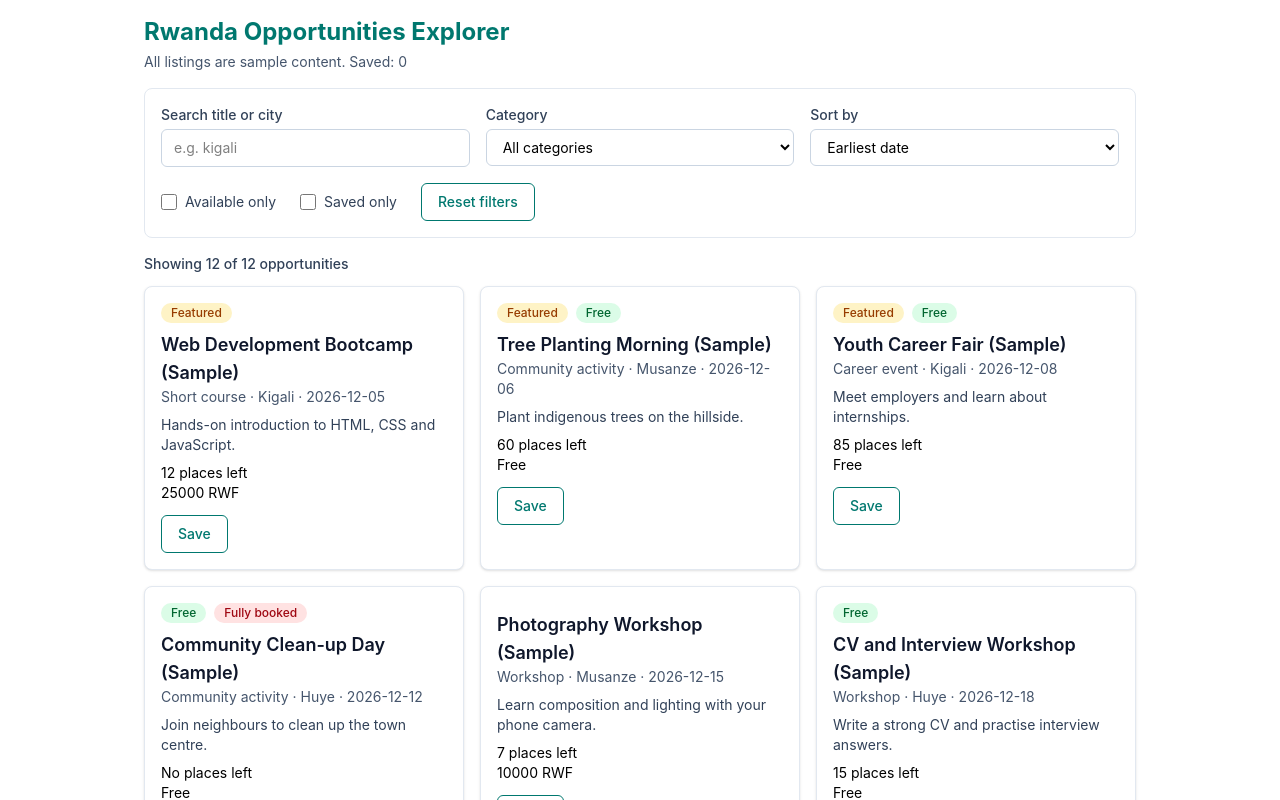
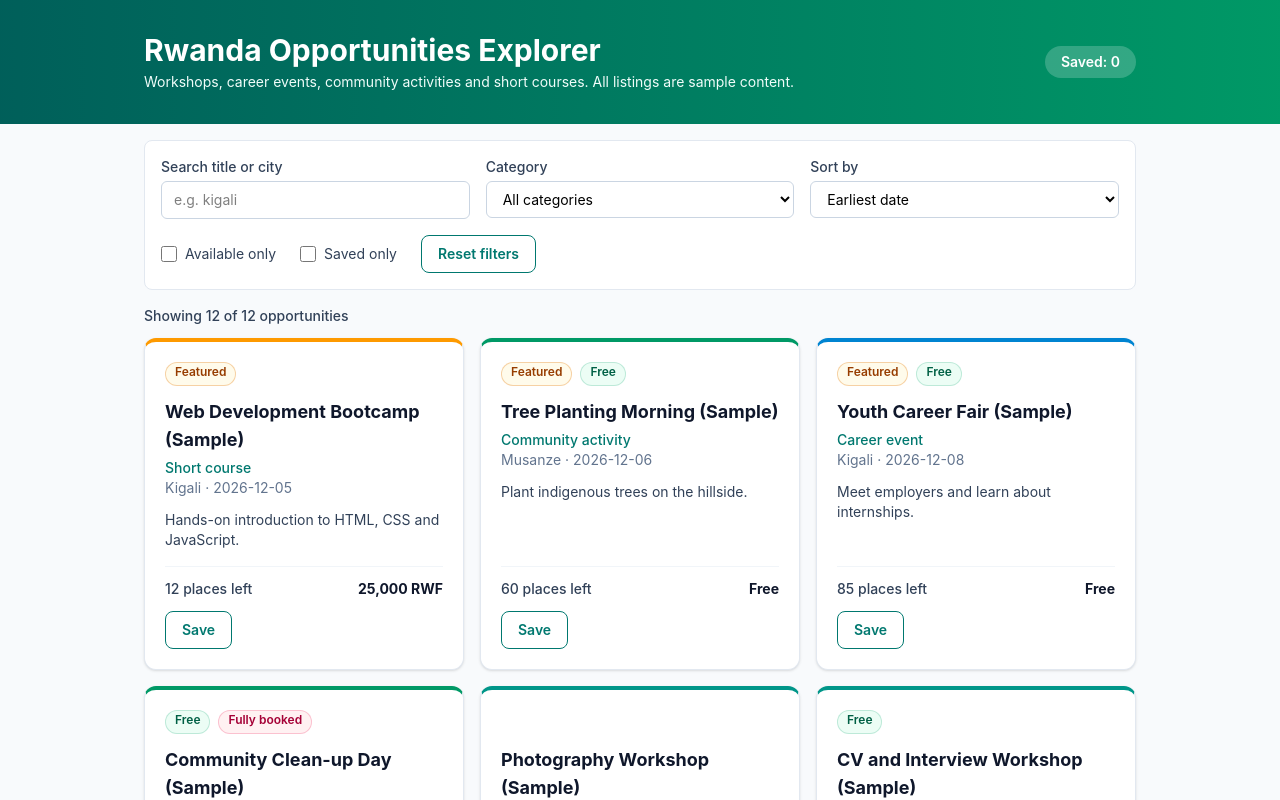
Before and after one commit to utuje-ange12/rwanda-opportunities-explorer, a React (Vite) app: page / in a window 1280 px wide. Shown: the top 800 px of the page. Built offline with nearby package versions, Linux system fonts and the light colour scheme.

Commit message:
Improve visual design with consistent teal palette

```diff
--- a/src/App.jsx
+++ b/src/App.jsx
@@ -66,12 +66,22 @@ export default function App() {
     }
 
     return (
+        <div className="min-h-screen bg-slate-50">
+            <header className="bg-gradient-to-r from-teal-800 to-emerald-600 text-white">
+                <div className="mx-auto flex max-w-5xl flex-wrap items-center justify-between gap-3 px-4 py-8">
+                    <div>
+                        <h1 className="text-3xl font-bold">Rwanda Opportunities Explorer</h1>
+                        <p className="mt-1 text-sm text-teal-50">
+                            Workshops, career events, community activities and short courses. All listings are sample content.
+                        </p>
+                    </div>
+                    <span className="rounded-full bg-white/20 px-4 py-1.5 text-sm font-semibold">
+            Saved: {savedIds.length}
+          </span>
+                </div>
+            </header>
+
             <main className="mx-auto max-w-5xl p-4">
-            <h1 className="mb-1 text-2xl font-bold text-teal-700">Rwanda Opportunities Explorer</h1>
-            <p className="mb-4 text-sm text-slate-600">
-                All listings are sample content. Saved: {savedIds.length}
-            </p>
-
                 <OpportunityFilters
                     search={search} onSearchChange={setSearch}
                     category={category} onCategoryChange={setCategory} categories={categories}
@@ -87,5 +97,6 @@ export default function App() {
 
                 {content}
             </main>
+        </div>
     )
 }
--- a/src/components/Badge.jsx
+++ b/src/components/Badge.jsx
@@ -1,12 +1,12 @@
 export default function Badge({ children, color = "teal" }) {
     const colors = {
-        teal: "bg-teal-100 text-teal-800",
-        amber: "bg-amber-100 text-amber-800",
-        green: "bg-green-100 text-green-800",
-        red: "bg-red-100 text-red-800",
+        teal: "bg-teal-50 text-teal-800 ring-teal-600/20",
+        amber: "bg-amber-50 text-amber-800 ring-amber-600/30",
+        green: "bg-emerald-50 text-emerald-800 ring-emerald-600/20",
+        red: "bg-rose-50 text-rose-800 ring-rose-600/20",
     }
     return (
-        <span className={`rounded-full px-2.5 py-0.5 text-xs font-medium ${colors[color]}`}>
+        <span className={`rounded-full px-2.5 py-0.5 text-xs font-semibold ring-1 ring-inset ${colors[color]}`}>
       {children}
     </span>
     )
--- a/src/components/Button.jsx
+++ b/src/components/Button.jsx
@@ -1,13 +1,14 @@
 export default function Button({ children, onClick, type = "button", variant = "primary", ...rest }) {
     const styles = {
-        primary: "bg-teal-700 text-white hover:bg-teal-800",
-        secondary: "border border-teal-700 text-teal-700 hover:bg-teal-50",
+        primary: "bg-teal-700 text-white shadow-sm hover:bg-teal-800",
+        secondary: "border border-teal-700 bg-white text-teal-700 hover:bg-teal-50",
+        saved: "border border-teal-700 bg-teal-700 text-white hover:bg-teal-800",
     }
     return (
         <button
             type={type}
             onClick={onClick}
-            className={`rounded-md px-4 py-2 text-sm font-medium focus:outline-none focus-visible:ring-2 focus-visible:ring-teal-500 focus-visible:ring-offset-2 ${styles[variant]}`}
+            className={`rounded-lg px-4 py-2 text-sm font-semibold transition-colors focus:outline-none focus-visible:ring-2 focus-visible:ring-teal-500 focus-visible:ring-offset-2 ${styles[variant]}`}
             {...rest}
         >
             {children}
--- a/src/components/OpportunityCard.jsx
+++ b/src/components/OpportunityCard.jsx
@@ -1,25 +1,41 @@
 import Badge from "./Badge"
 import Button from "./Button"
 
+// Lookup object: each category gets its own accent stripe
+const categoryAccent = {
+    "Workshop": "border-t-teal-600",
+    "Career event": "border-t-sky-600",
+    "Community activity": "border-t-emerald-600",
+    "Short course": "border-t-amber-500",
+}
+
 export default function OpportunityCard({ opportunity, isSaved, onToggleSave }) {
     const { id, title, category, city, date, description, availableSeats, price, featured } = opportunity
+    const accent = categoryAccent[category] || "border-t-slate-400"
 
     return (
-        <article className="rounded-lg border border-slate-200 bg-white p-4 shadow-sm">
-            <div className="mb-2 flex flex-wrap gap-2">
+        <article className={`flex flex-col rounded-xl border border-slate-200 border-t-4 ${accent} bg-white p-5 shadow-sm transition hover:-translate-y-0.5 hover:shadow-md`}>
+            <div className="mb-3 flex min-h-6 flex-wrap gap-2">
                 {featured && <Badge color="amber">Featured</Badge>}
                 {price === 0 && <Badge color="green">Free</Badge>}
                 {availableSeats === 0 && <Badge color="red">Fully booked</Badge>}
             </div>
-            <h3 className="text-lg font-semibold text-slate-900">{title}</h3>
-            <p className="text-sm text-slate-600">{category} · {city} · {date}</p>
-            <p className="mt-2 text-sm text-slate-700">{description}</p>
-            <p className="mt-2 text-sm">
-                {availableSeats > 0 ? `${availableSeats} places left` : "No places left"}
-            </p>
-            <p className="text-sm">{price > 0 ? `${price} RWF` : "Free"}</p>
+            <h3 className="text-lg font-bold text-slate-900">{title}</h3>
+            <p className="mt-1 text-sm font-medium text-teal-700">{category}</p>
+            <p className="text-sm text-slate-500">{city} · {date}</p>
+            <p className="mt-3 flex-1 text-sm text-slate-700">{description}</p>
+
+            <div className="mt-4 flex items-center justify-between border-t border-slate-100 pt-3 text-sm">
+        <span className={availableSeats > 0 ? "font-medium text-slate-700" : "font-medium text-rose-700"}>
+          {availableSeats > 0 ? `${availableSeats} places left` : "No places left"}
+        </span>
+                <span className="font-bold text-slate-900">
+          {price > 0 ? `${price.toLocaleString()} RWF` : "Free"}
+        </span>
+            </div>
+
             <div className="mt-3">
-                <Button variant="secondary" onClick={() => onToggleSave(id)}>
+                <Button variant={isSaved ? "saved" : "secondary"} onClick={() => onToggleSave(id)}>
                     {isSaved ? "Unsave" : "Save"}
                 </Button>
             </div>
```
Lines whose indentation alone changed are shown as unchanged.
